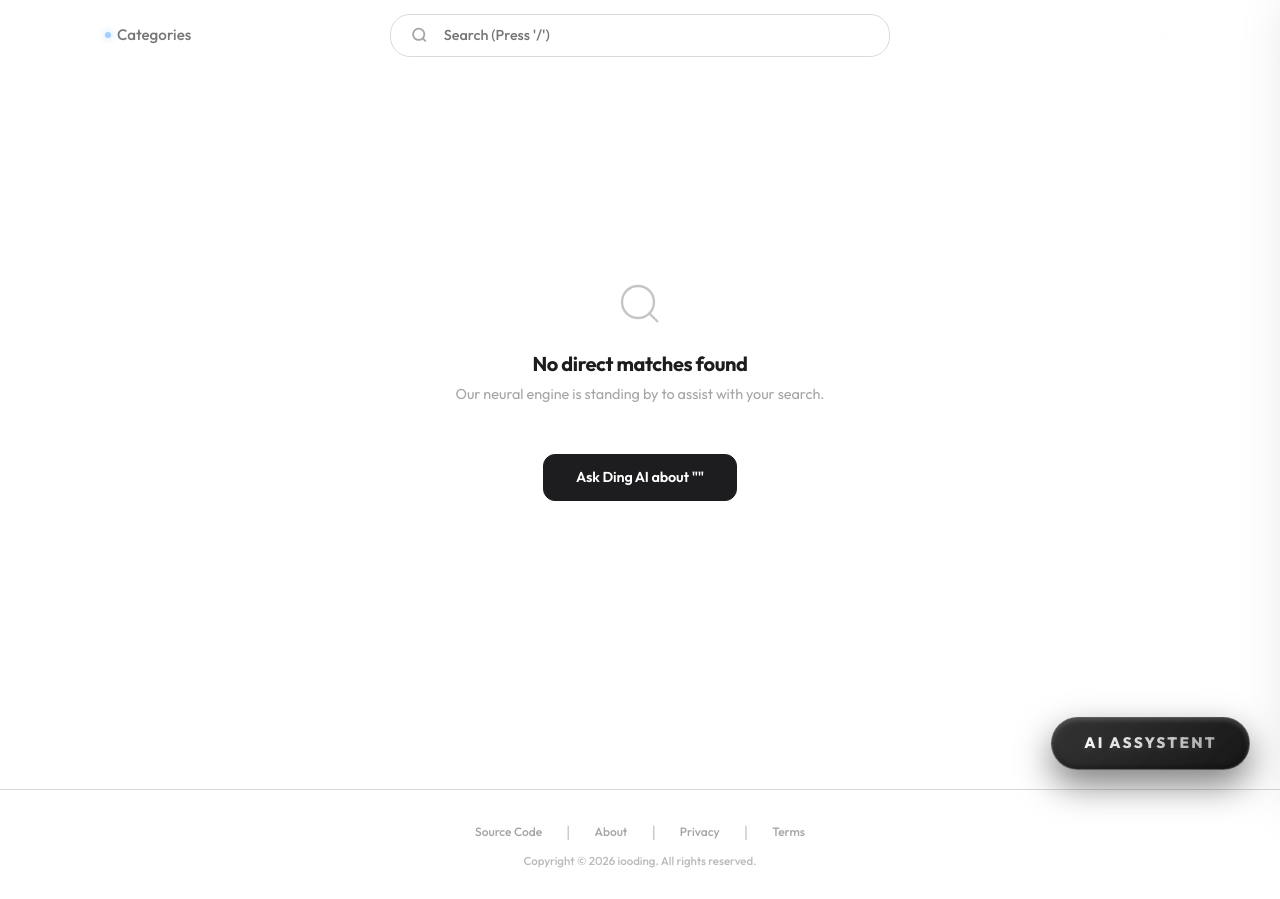
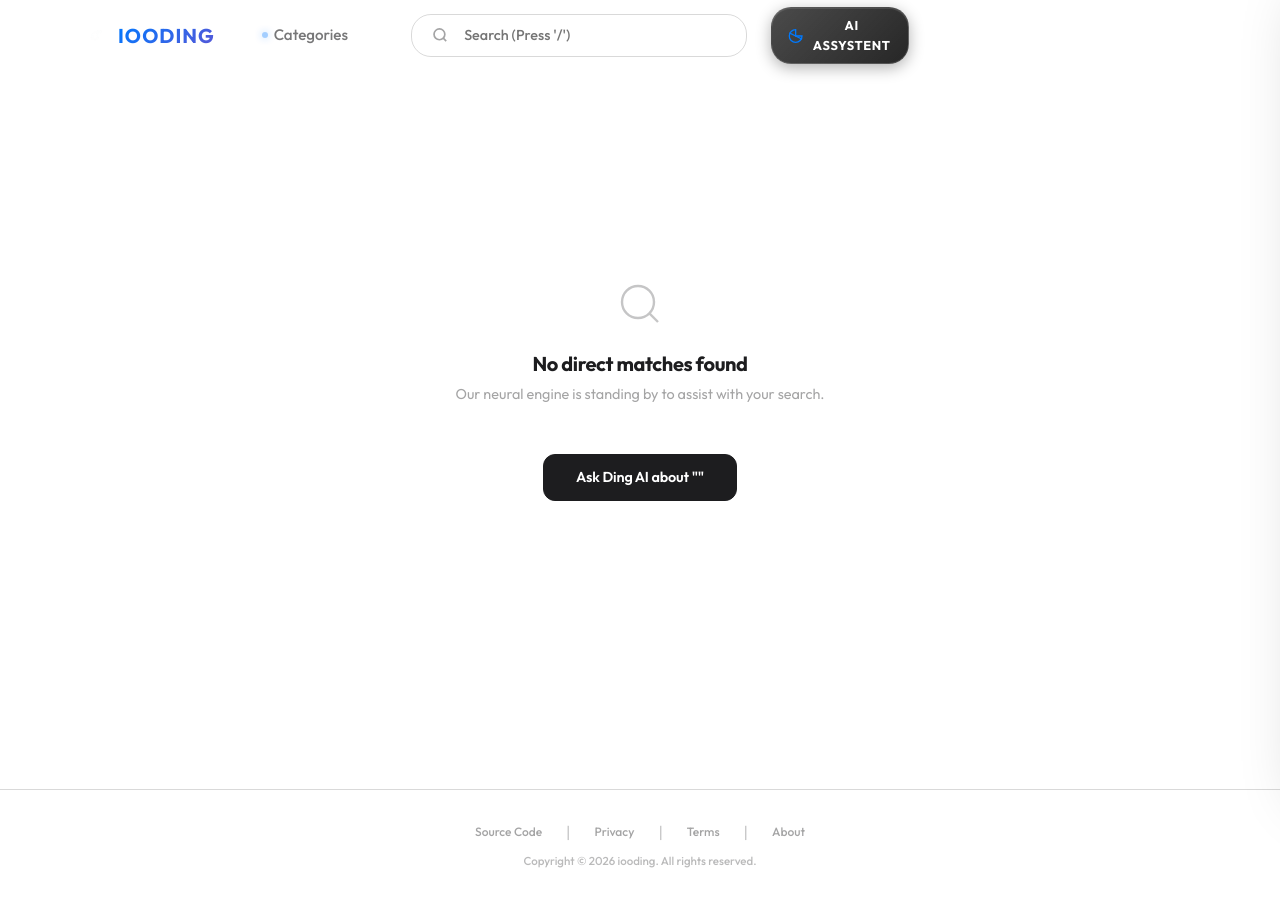
Before and after one commit to Viktorpav/iooding, a Django app: page / in a window 1280 px wide. Run offline with Django 3.2, Linux system fonts and the light colour scheme; data that the repository does not hold is empty; some libraries are stand-ins or nearby versions.

Commit message:
style fix 20

```diff
--- a/static/css/style.css
+++ b/static/css/style.css
@@ -115,14 +115,43 @@ main.container {
     opacity: 1;
 }
 
+.logo-text {
+    display: inline-block;
+    transition: opacity 0.2s;
+}
+
 @media (prefers-color-scheme: dark) {
     .navbar-logo {
         filter: invert(1);
     }
 }
 
-.navbar-brand:hover .navbar-logo {
-    opacity: 0.6;
+.navbar-brand:hover .navbar-logo,
+.navbar-brand:hover .logo-text {
+    opacity: 0.7;
+}
+
+.ai-nav-btn {
+    background: linear-gradient(135deg, rgba(30, 30, 30, 0.8), rgba(15, 15, 15, 0.9));
+    border: 1px solid rgba(255, 255, 255, 0.15);
+    padding: 8px 16px;
+    border-radius: 20px;
+    color: #fff;
+    font-size: 0.8rem;
+    cursor: pointer;
+    transition: all 0.3s cubic-bezier(0.16, 1, 0.3, 1);
+    box-shadow: 0 4px 15px rgba(0, 0, 0, 0.3), inset 0 1px 0 rgba(255, 255, 255, 0.1);
+}
+
+.ai-nav-btn:hover {
+    transform: translateY(-2px);
+    box-shadow: 0 8px 20px rgba(0, 122, 255, 0.3), inset 0 1px 0 rgba(255, 255, 255, 0.2);
+    border-color: rgba(0, 122, 255, 0.4);
+    background: linear-gradient(135deg, rgba(40, 40, 40, 0.9), rgba(20, 20, 20, 0.95));
+}
+
+.ai-nav-btn svg {
+    color: var(--primary);
 }
 
 .nav-link {
@@ -505,10 +534,8 @@ label {
 
 /* Trigger Button */
 #ai-edge-trigger {
-    position: fixed;
-    right: 30px;
-    bottom: 30px;
-    z-index: 1001;
+    display: none !important;
+}
     transition: all 0.5s cubic-bezier(0.16, 1, 0.3, 1);
 }
 
--- a/templates/base.html
+++ b/templates/base.html
@@ -31,6 +31,11 @@
   <nav class="navbar navbar-expand-lg">
     <div class="container">
       <div class="header-left">
+        <a class="navbar-brand me-4 d-flex align-items-center gap-2" href="{% url 'blog:post_list' %}">
+          <img src="{% static 'images/logo.png' %}" alt="Ding" class="navbar-logo">
+          <span class="fw-bold logo-text"
+            style="font-size: 1.25rem; letter-spacing: 0.05em; background: var(--primary-gradient); -webkit-background-clip: text; -webkit-text-fill-color: transparent;">IOODING</span>
+        </a>
         <ul class="navbar-nav d-none d-lg-flex">
           <li class="nav-item dropdown">
             <a class="nav-link dropdown-toggle" href="#" id="categoryDropdown" role="button" data-bs-toggle="dropdown">
@@ -68,7 +73,7 @@
         </ul>
       </div>
 
-      <div class="header-center">
+      <div class="header-center d-flex align-items-center justify-content-center w-100">
         <form class="search-input-premium" action="{% url 'blog:post_list' %}" method="get">
           <svg width="18" height="18" viewBox="0 0 24 24" fill="none" stroke="currentColor" stroke-width="2.5">
             <circle cx="11" cy="11" r="8" />
@@ -77,13 +82,18 @@
           <input id="nav-search-field" type="search" value="{{ request.GET.q }}" name="q"
             placeholder="Search (Press '/')">
         </form>
+        <button onclick="toggleChat()" class="ai-nav-btn ms-4 d-none d-lg-flex align-items-center gap-2">
+          <svg width="18" height="18" viewBox="0 0 24 24" fill="none" stroke="currentColor" stroke-width="2">
+            <path d="M12 2a10 10 0 1 0 10 10H12V2z" />
+            <path d="M12 12 2.1 7.1" />
+            <path d="M12 12l9.9 4.9" />
+          </svg>
+          <span class="fw-bold" style="letter-spacing: 0.05em;">AI ASSYSTENT</span>
+        </button>
       </div>
 
       <div class="header-right">
-        <a class="navbar-brand ms-3" href="{% url 'blog:post_list' %}">
-          <img src="{% static 'images/logo.png' %}" alt="Ding" class="navbar-logo">
-        </a>
-        <button class="navbar-toggler border-0 ms-2" type="button" data-bs-toggle="collapse"
+        <button class="navbar-toggler border-0 ms-auto" type="button" data-bs-toggle="collapse"
           data-bs-target="#navbarSupportedContent">
           <svg width="24" height="24" viewBox="0 0 24 24" fill="none" stroke="currentColor" stroke-width="2">
             <path d="M4 6h16M4 12h16M4 18h16" />
@@ -108,11 +118,11 @@
         <div class="footer-legal-links mb-2">
           <a href="https://github.com/Viktorpav/iooding" target="_blank">Source Code</a>
           <span class="mx-2 opacity-25">|</span>
-          <a href="{% url 'blog:about' %}">About</a>
-          <span class="mx-2 opacity-25">|</span>
           <a href="{% url 'blog:privacy' %}">Privacy</a>
           <span class="mx-2 opacity-25">|</span>
           <a href="{% url 'blog:terms' %}">Terms</a>
+          <span class="mx-2 opacity-25">|</span>
+          <a href="{% url 'blog:about' %}">About</a>
         </div>
         <div class="footer-legal">
           Copyright &copy; 2026 iooding. All rights reserved.
```
